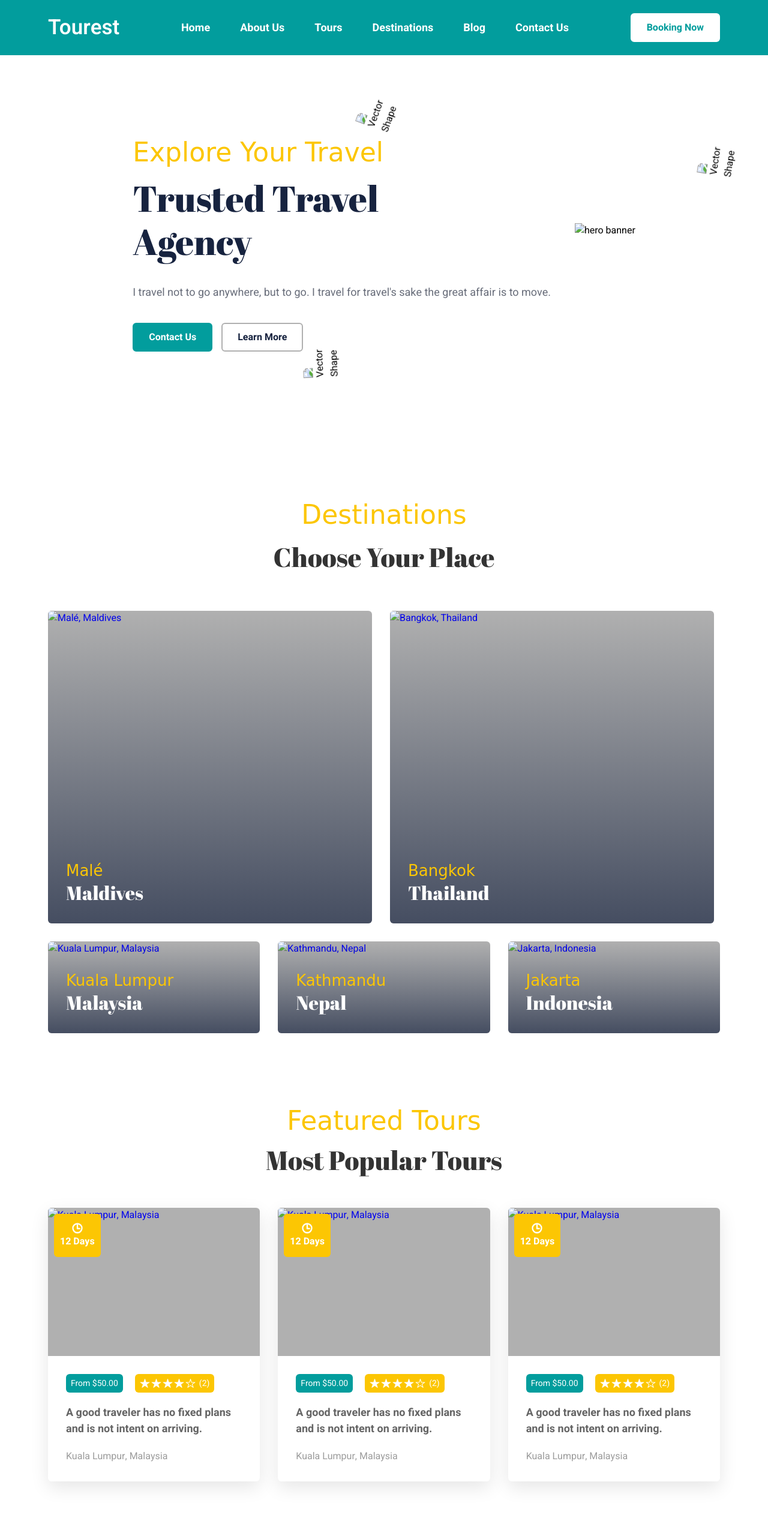
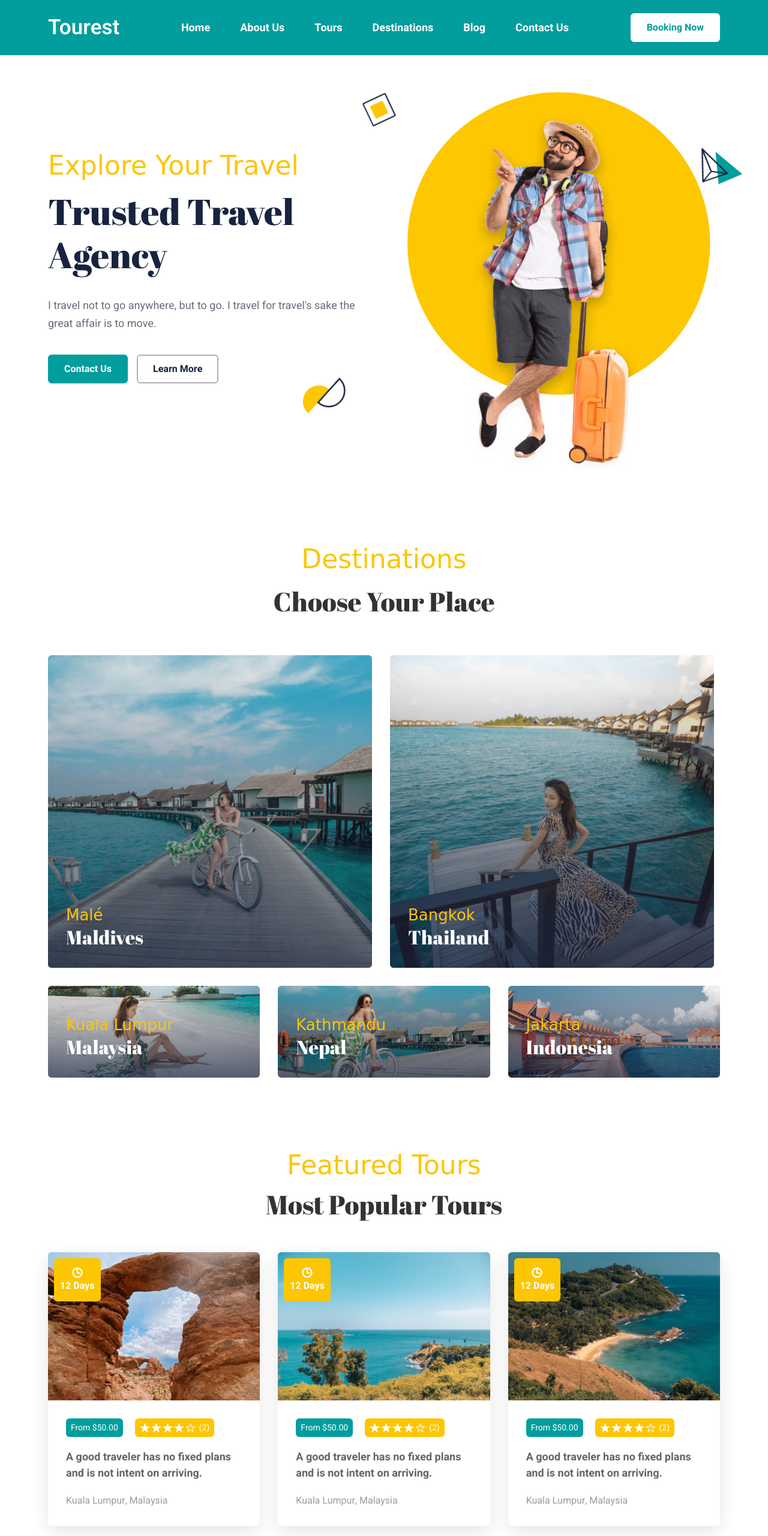
Before and after one commit to Student-Lokeshgarhwal/Tour-and-Travels, a plain HTML site: page index.html in a window 1280 px wide. Shown: the top 2560 px of the page at 60% size. Drawn offline with nearby package versions, Linux system fonts and the light colour scheme; files whose address does not match are found by name; a web font is replaced by a local one.

Commit message:
add images

```diff
--- a/index.html
+++ b/index.html
@@ -94,14 +94,14 @@
         - #HERO
       -->
 
-      <section class="section hero" style="background-image: url('/Tourest/images/hero-bg-bottom\ \(1\).png') url('/Tourest/images/hero-bg-top\ \(1\).png');">
+      <section class="section hero" style="background-image: url('./images/hero-bg-bottom\ \(1\).png') url('./images/hero-bg-top\ \(1\).png');">
         <div class="container">
 
-          <img src="/Tourest/images/shape-1 (1).png" width="61" height="61" alt="Vector Shape" class="shape shape-1">
+          <img src="./images/shape-1 (1).png" width="61" height="61" alt="Vector Shape" class="shape shape-1">
 
-          <img src="/Tourest/images/shape-2 (1).png" width="56" height="74" alt="Vector Shape" class="shape shape-2">
+          <img src="./images/shape-2 (1).png" width="56" height="74" alt="Vector Shape" class="shape shape-2">
 
-          <img src="/Tourest/images/shape-3 (1).png" width="57" height="72" alt="Vector Shape" class="shape shape-3">
+          <img src="./images/shape-3 (1).png" width="57" height="72" alt="Vector Shape" class="shape shape-3">
 
           <div class="hero-content">
 
@@ -122,7 +122,7 @@
           </div>
 
           <figure class="hero-banner">
-            <img src="/Tourest/images/hero-banner (2).png" width="686" height="812" loading="lazy" alt="hero banner"
+            <img src="./images/hero-banner (2).png" width="686" height="812" loading="lazy" alt="hero banner"
               class="w-100">
           </figure>
 
@@ -150,7 +150,7 @@
               <a href="#" class="destination-card">
 
                 <figure class="card-banner">
-                  <img src="/Tourest/images/destination-1 (1).jpg" width="1140" height="1100" loading="lazy"
+                  <img src="./images/destination-1 (1).jpg" width="1140" height="1100" loading="lazy"
                     alt="Malé, Maldives" class="img-cover">
                 </figure>
 
@@ -167,7 +167,7 @@
               <a href="#" class="destination-card">
 
                 <figure class="card-banner">
-                  <img src="/Tourest/images/destination-2 (1).jpg" width="1140" height="1100" loading="lazy"
+                  <img src="./images/destination-2 (1).jpg" width="1140" height="1100" loading="lazy"
                     alt="Bangkok, Thailand" class="img-cover">
                 </figure>
 
@@ -184,7 +184,7 @@
               <a href="#" class="destination-card">
 
                 <figure class="card-banner">
-                  <img src="/Tourest/images/destination-3 (1).jpg" width="1110" height="480" loading="lazy"
+                  <img src="./images/destination-3 (1).jpg" width="1110" height="480" loading="lazy"
                     alt="Kuala Lumpur, Malaysia" class="img-cover">
                 </figure>
 
@@ -201,7 +201,7 @@
               <a href="#" class="destination-card">
 
                 <figure class="card-banner">
-                  <img src="/Tourest/images/destination-4 (1).jpg" width="1110" height="480" loading="lazy"
+                  <img src="./images/destination-4 (1).jpg" width="1110" height="480" loading="lazy"
                     alt="Kathmandu, Nepal" class="img-cover">
                 </figure>
 
@@ -218,7 +218,7 @@
               <a href="#" class="destination-card">
 
                 <figure class="card-banner">
-                  <img src="/Tourest/images/destination-5 (1).jpg" width="1110" height="480" loading="lazy"
+                  <img src="./images/destination-5 (1).jpg" width="1110" height="480" loading="lazy"
                     alt="Jakarta, Indonesia" class="img-cover">
                 </figure>
 
@@ -258,7 +258,7 @@
 
                 <figure class="card-banner">
                   <a href="#">
-                    <img src="/Tourest/images/popular-1 (1).jpg" width="740" height="518" loading="lazy"
+                    <img src="./images/popular-1 (1).jpg" width="740" height="518" loading="lazy"
                       alt="Kuala Lumpur, Malaysia" class="img-cover">
                   </a>
 
@@ -301,7 +301,7 @@
 
                 <figure class="card-banner">
                   <a href="#">
-                    <img src="/Tourest/images/popular-2 (1).jpg" width="740" height="518" loading="lazy"
+                    <img src="./images/popular-2 (1).jpg" width="740" height="518" loading="lazy"
                       alt="Kuala Lumpur, Malaysia" class="img-cover">
                   </a>
 
@@ -344,7 +344,7 @@
 
                 <figure class="card-banner">
                   <a href="#">
-                    <img src="/Tourest/images/popular-3 (1).jpg" width="740" height="518" loading="lazy"
+                    <img src="./images/popular-3 (1).jpg" width="740" height="518" loading="lazy"
                       alt="Kuala Lumpur, Malaysia" class="img-cover">
                   </a>
 
@@ -467,7 +467,7 @@
           </div>
 
           <figure class="about-banner">
-            <img src="/Tourest/images/about-banner (2).png" width="756" height="842" loading="lazy" alt="" class="w-100">
+            <img src="./images/about-banner (2).png" width="756" height="842" loading="lazy" alt="" class="w-100">
           </figure>
 
         </div>
@@ -496,7 +496,7 @@
                 <figure class="card-banner">
 
                   <a href="#">
-                    <img src="/Tourest/images/popular-1 (1).jpg" width="740" height="518" loading="lazy"
+                    <img src="./images/popular-1 (1).jpg" width="740" height="518" loading="lazy"
                       alt="A good traveler has no fixed plans and is not intent on arriving." class="img-cover">
                   </a>
 
@@ -514,7 +514,7 @@
 
                     <div class="author-wrapper">
                       <figure class="author-avatar">
-                        <img src="/Tourest/images/author-avatar (1).png" width="30" height="30" alt="Jony bristow">
+                        <img src="./images/author-avatar (1).png" width="30" height="30" alt="Jony bristow">
                       </figure>
 
                       <div>
@@ -551,7 +551,7 @@
                 <figure class="card-banner">
 
                   <a href="#">
-                    <img src="/Tourest/images/blog-2 (1).jpg" width="740" height="518" loading="lazy"
+                    <img src="./images/blog-2 (1).jpg" width="740" height="518" loading="lazy"
                       alt="A good traveler has no fixed plans and is not intent on arriving." class="img-cover">
                   </a>
 
@@ -569,7 +569,7 @@
 
                     <div class="author-wrapper">
                       <figure class="author-avatar">
-                        <img src="/Tourest/images/author-avatar (1).png" width="30" height="30" alt="Jony bristow">
+                        <img src="./images/author-avatar (1).png" width="30" height="30" alt="Jony bristow">
                       </figure>
 
                       <div>
@@ -606,7 +606,7 @@
                 <figure class="card-banner">
 
                   <a href="#">
-                    <img src="/Tourest/images/blog-3 (1).jpg" width="740" height="518" loading="lazy"
+                    <img src="./images/blog-3 (1).jpg" width="740" height="518" loading="lazy"
                       alt="A good traveler has no fixed plans and is not intent on arriving." class="img-cover">
                   </a>
 
@@ -624,7 +624,7 @@
 
                     <div class="author-wrapper">
                       <figure class="author-avatar">
-                        <img src="/Tourest/images/author-avatar (1).png" width="30" height="30" alt="Jony bristow">
+                        <img src="./images/author-avatar (1).png" width="30" height="30" alt="Jony bristow">
                       </figure>
 
                       <div>
@@ -671,7 +671,7 @@
     - #FOOTER
   -->
 
-  <footer class="footer" style="background-image: url('/Tourest/images/footer-bg\ \(1\).png')">
+  <footer class="footer" style="background-image: url('./images/footer-bg\ \(1\).png')">
     <div class="container">
 
       <div class="footer-top">
```
